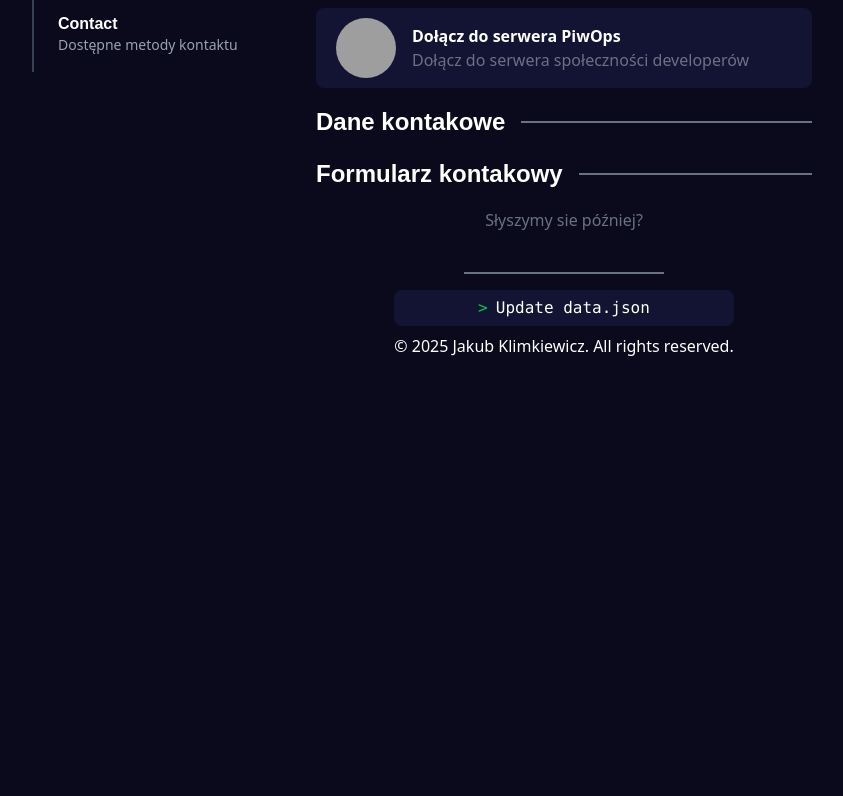
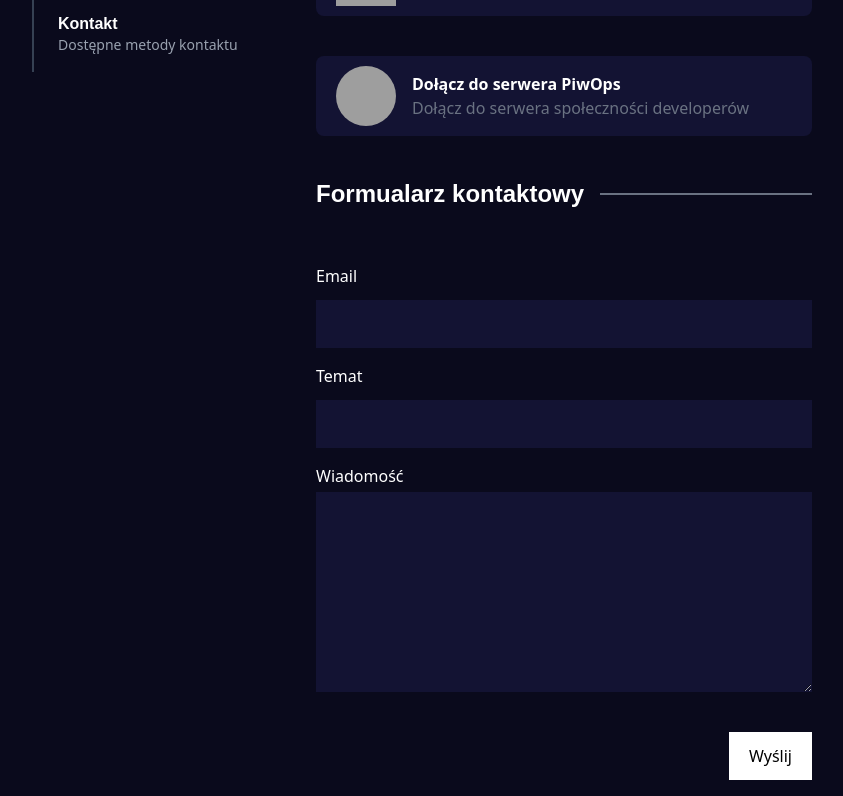
Before and after one commit to fairdev2003/portfolio-app, a SvelteKit app: page /contact in a window 1280 px wide. Shown: the part 484-1280 px from the top of the page, without its empty margins (76-919 px from the left). Before the commit the page ends 922 px from the top, so only its background shows below. Built offline with nearby package versions, Linux system fonts and the light colour scheme; grey boxes are pictures that could not be loaded.

Commit message:
Added working contact form

```diff
--- /dev/null
+++ b/src/components/ContactForm.svelte
@@ -0,0 +1,77 @@
+<script lang="ts">
+	let email: string = ""
+	let subject: string = ""
+	let message: string = ""
+	let error: string = ""
+	let sucess: string = ""
+
+	function handleInput() {
+		error = ""
+		sucess = ""
+	}
+
+	async function handleSubmit(event: InputEvent) {
+		event.preventDefault()
+		if (email == "" && message == "" && subject == "") {
+			error = "Cannot send empty form"
+		} else {
+			try {
+				const response = await fetch("https://formspree.io/f/xblgjpyr", {
+					method: "POST",
+					headers: { "Content-Type": "application/json" },
+					body: JSON.stringify({ email, subject, message })
+				});
+
+				if (!response.ok) {
+					error = "Nie udało się wysłać wiadomości.";
+				}
+
+				if (response.ok) {
+					sucess = "Twój formularz został do mnie wysłany!"
+				}
+			} catch (err) {
+				console.log(err)
+			}
+		}
+	}
+
+</script>
+
+<div class="mt-3">
+	<div class="flex flex-col grid-cols-2 gap-4">
+		<div class="flex flex-col gap-2">
+			<label class="text-white font-[500] mb-1">Email</label>
+			<input
+				on:input={handleInput}
+				bind:value={email}
+				class="bg-[#131333] font-[500] outline-none p-3 w-full caret-gray-500"/>
+		</div>
+		<div class="flex flex-col gap-2">
+			<label class="text-white font-[500] mb-1">Temat</label>
+			<input
+				on:input={handleInput}
+				bind:value={subject}
+				class="bg-[#131333] font-[500] outline-none p-3 w-full caret-gray-500"/>
+		</div>
+		<div class="flex flex-col col-span-2">
+			<label class="text-white font-[500] mb-1">Wiadomość</label>
+			<textarea
+				on:input={handleInput}
+				bind:value={message}
+				class="bg-[#131333] font-[500] outline-none p-3 w-full h-[200px] caret-gray-500"/>
+		</div>
+	</div>
+
+	{#if error.length > 0}
+		<p class="flex justify-center text-red-500 font-[500] mt-5">{error}</p>
+	{/if}
+	{#if sucess.length > 0}
+		<p class="flex justify-center text-green-500 font-[500] mt-5">{sucess}</p>
+	{/if}
+	<div class="flex justify-end my-10">
+		<button
+			on:click={handleSubmit}
+			class="cursor-pointer bg-white p-3 text-black font-[500] px-5 hover:bg-white/80"
+		>Wyślij</button>
+	</div>
+</div>
--- /dev/null
+++ b/src/components/Heading.svelte
@@ -0,0 +1,11 @@
+<script lang="ts">
+	let { children } = $props()
+
+</script>
+
+<div class="flex items-center gap-4">
+	<h2>
+		{@render children()}
+	</h2>
+	<div class="bg-gray-500 h-0.5 flex-1"></div>
+</div>
--- a/src/lib/static.ts
+++ b/src/lib/static.ts
@@ -44,7 +44,7 @@ const pageSections = [
 	{ name: "O mnie", description: "Trochę informacji o mnie", path: "/about-me" },
 	{ name: "Projekty", description: "Lista moich projektów", path: "/projects" },
 	{ name: "Cytaty", description: "Moje życiowe cytaty", path: "/quotes" },
-	{ name: "Contact", description: "Dostępne metody kontaktu", path: "/contact" }
+	{ name: "Kontakt", description: "Dostępne metody kontaktu", path: "/contact" }
 ];
 
 export { websiteStack, techStackItems, pageSections };
--- a/src/routes/contact/+page.svelte
+++ b/src/routes/contact/+page.svelte
@@ -1,3 +1,8 @@
+<script>
+	import ContactForm from '../../components/ContactForm.svelte';
+	import Heading from '../../components/Heading.svelte';
+</script>
+
 <div class="lg:col-span-2 flex flex-col gap-10 px-5">
 
 	<div class="flex flex-col">
@@ -6,11 +11,8 @@
 		<p class="text-gray-500 font-[500]">Najbardziej aktywny jestem na discordzie ale jeżeli chcesz skontaktować sie drogą emailową to nie mam żadnego problemu. Możesz również wypełnic formularz poniżej.</p>
 	</div>
 
-	<div class="flex flex-col gap-4">
-		<div class="flex items-center gap-4">
-			<h2>Połącz sie ze mną</h2>
-			<div class="bg-gray-500 h-0.5 flex-1"></div>
-		</div>
+	<div class="flex flex-col gap-10">
+		<Heading>Połącz się ze mną</Heading>
 		<div class="bg-[#131333] h-20 rounded-lg flex gap-4 items-center px-5">
 			<img alt="discord" src="https://img.icons8.com/?size=100&id=g5CM6rE39mwI&format=png&color=FFFFFF" class="w-15 h-15">
 			<div class="flex flex-col">
@@ -25,14 +27,9 @@
 				<p class="text-gray-500 font-[500]">Dołącz do serwera społeczności developerów</p>
 			</div>
 		</div>
-		<div class="flex items-center gap-4">
-			<h2>Dane kontakowe</h2>
-			<div class="bg-gray-500 h-0.5 flex-1"></div>
-		</div>
-		<div class="flex items-center gap-4">
-			<h2>Formularz kontakowy</h2>
-			<div class="bg-gray-500 h-0.5 flex-1"></div>
-		</div>
+<!--		<Heading>Dane kontaktowe</Heading>-->
+		<Heading>Formualarz kontaktowy</Heading>
+		<ContactForm/>
 		<p class="font-[500] text-gray-500 flex justify-center">Słyszymy sie później?</p>
 
 	</div>
```
Also changed, not shown: src/components/Input.svelte (added).
